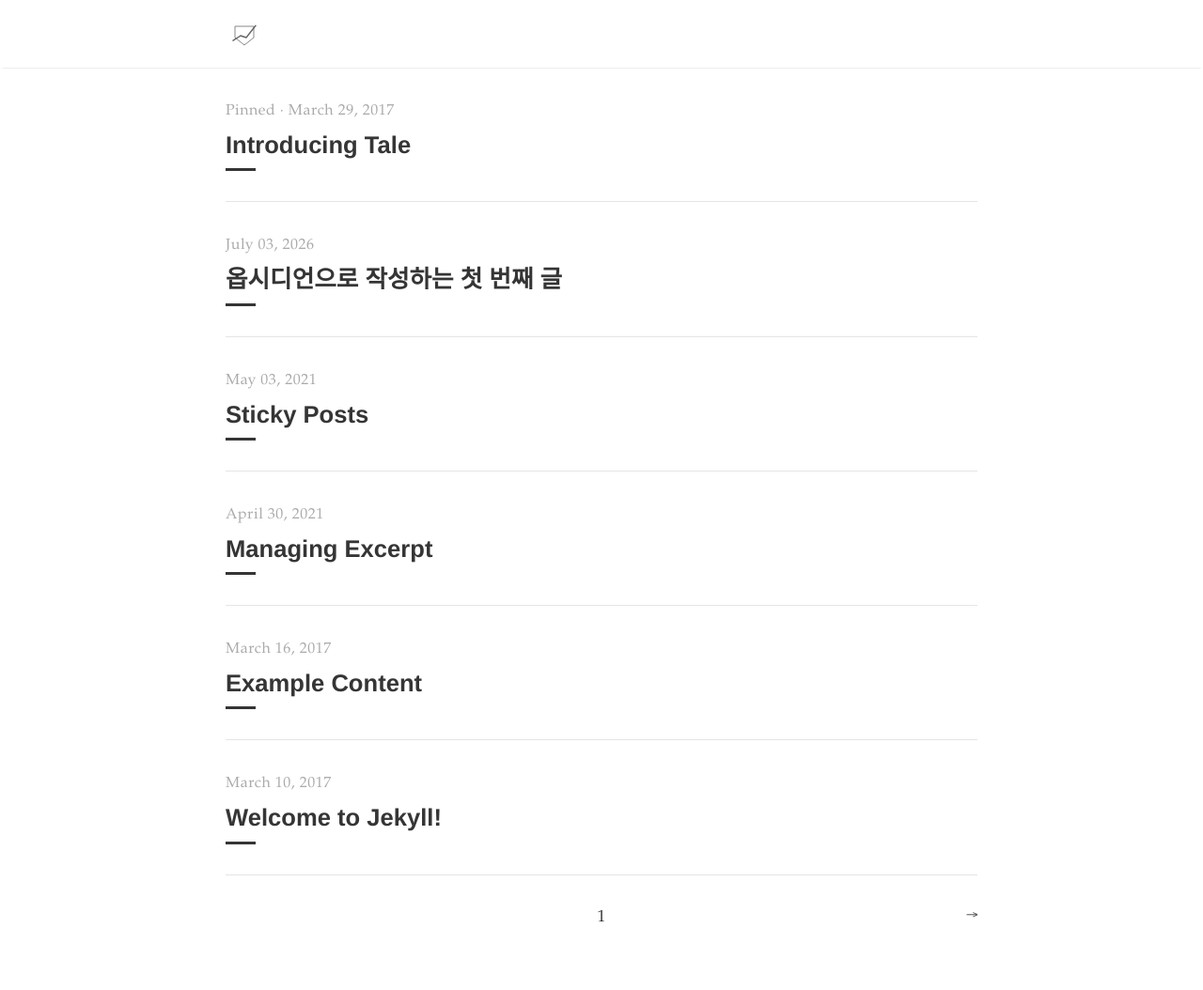
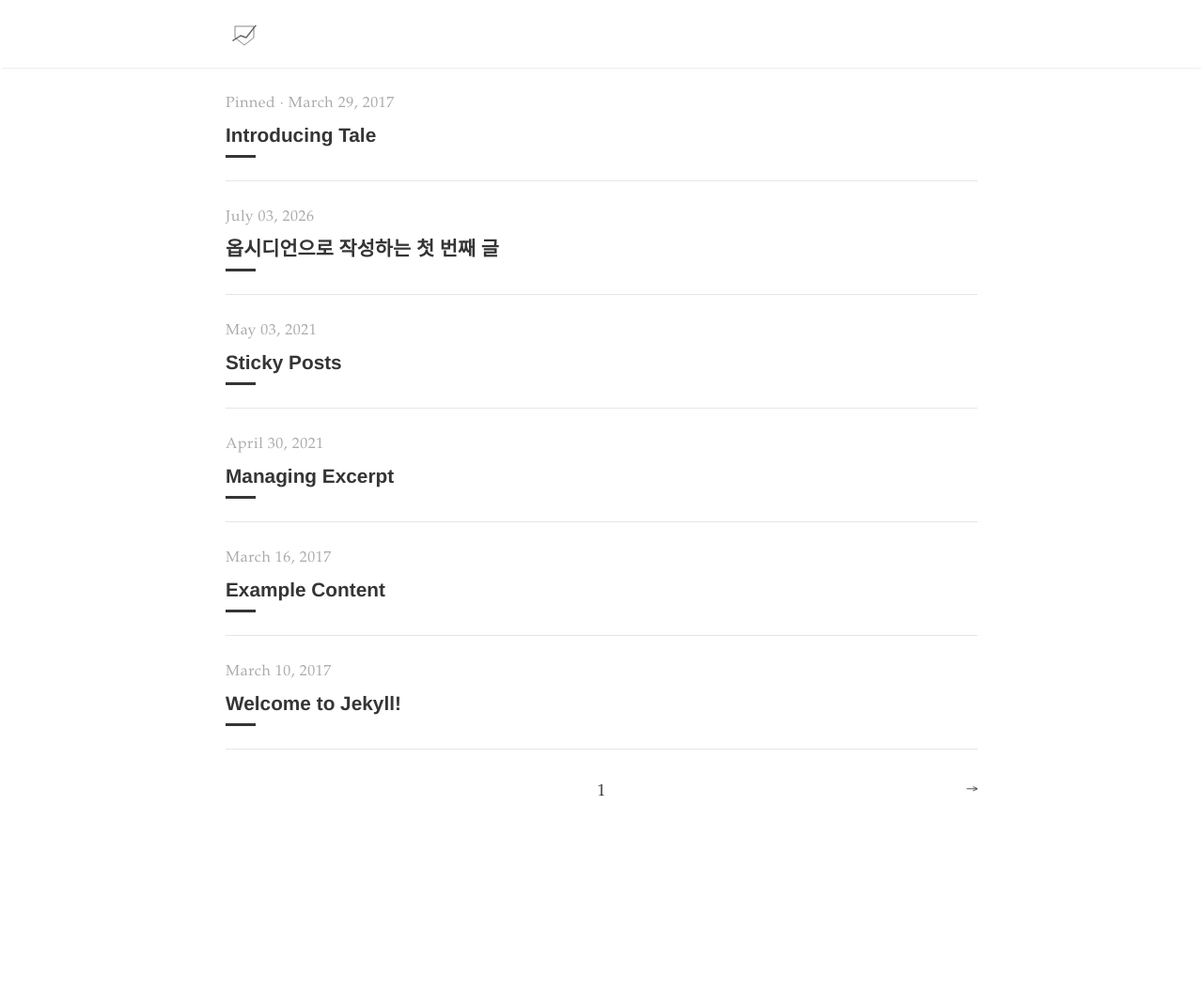
Before and after one commit to songyunkeun/baseball_chart, a Jekyll site: the page built from index.html, in a window 1280 px wide. Shown: the whole page at 94% size. Built offline with Jekyll 4.4.1, drawn with Linux system fonts in a browser that asks for light colours; the list of posts is cut into pages by our own code; after the commit the page ends 921 px from its top, so only the background shows below that.

Commit message:
vault backup: 2026-07-19 13:17:21

```diff
--- a/_config.yml
+++ b/_config.yml
@@ -1,6 +1,6 @@
 # Site settings
 title:          "Blog"
-description:    "Minimal Jekyll theme for storytellers"
+description:    ""
 baseurl:        "/baseball_chart" # the subpath of your site
 url:            "https://chesterhow.github.io"
 
--- a/assets/main.scss
+++ b/assets/main.scss
@@ -6,6 +6,11 @@
 
 // 여기에 아래 코드를 추가합니다
 .catalogue-title {
-  font-size: 1.6rem !important; /* 기본 크기(약 2rem 이상)에서 보기 좋게 축소 */
+  font-size: 1.3rem !important; /* 기본 크기(약 2rem 이상)에서 보기 좋게 축소 */
   line-height: 1.3 !important;
 }
+
+// 새로 추가할 목록 간격 축소 코드
+.catalogue-item {
+  padding: 1.5rem 0 !important; // 위아래 여백을 기존의 절반 수준으로 축소
+}
```
